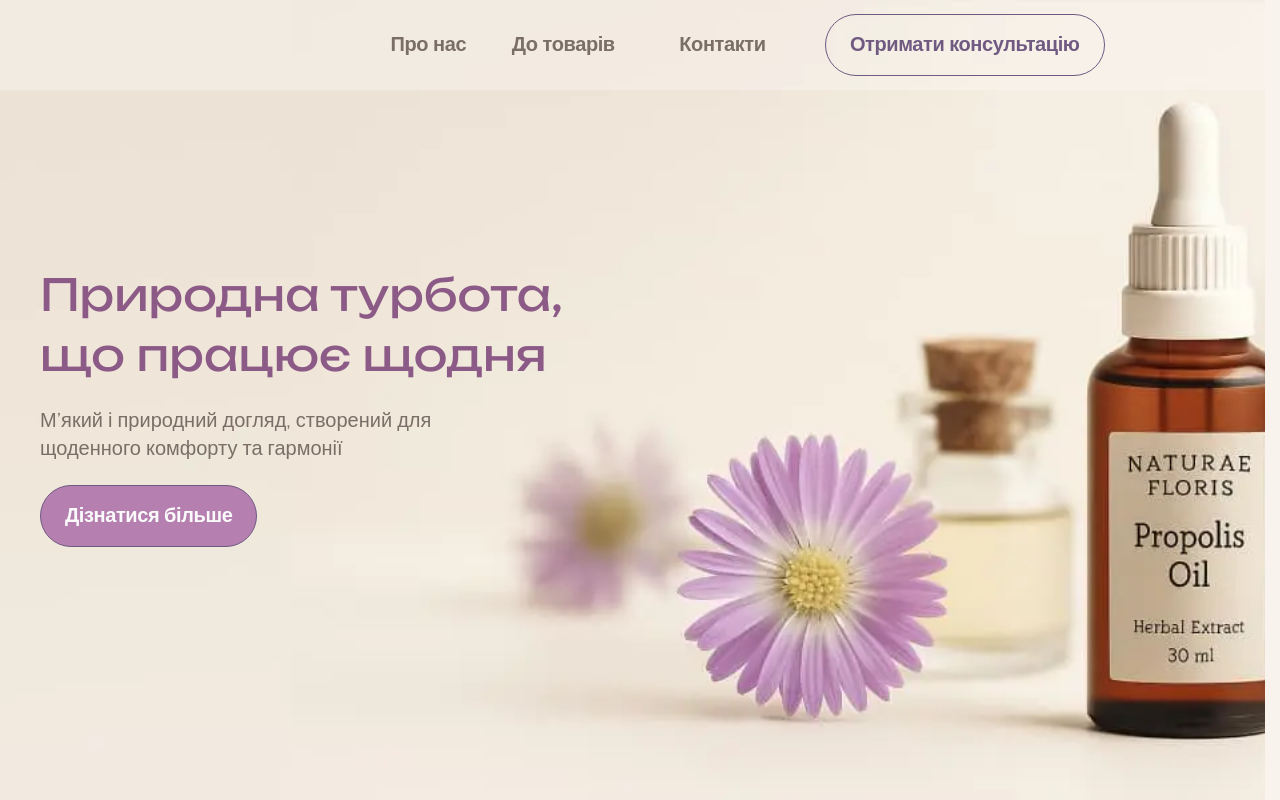
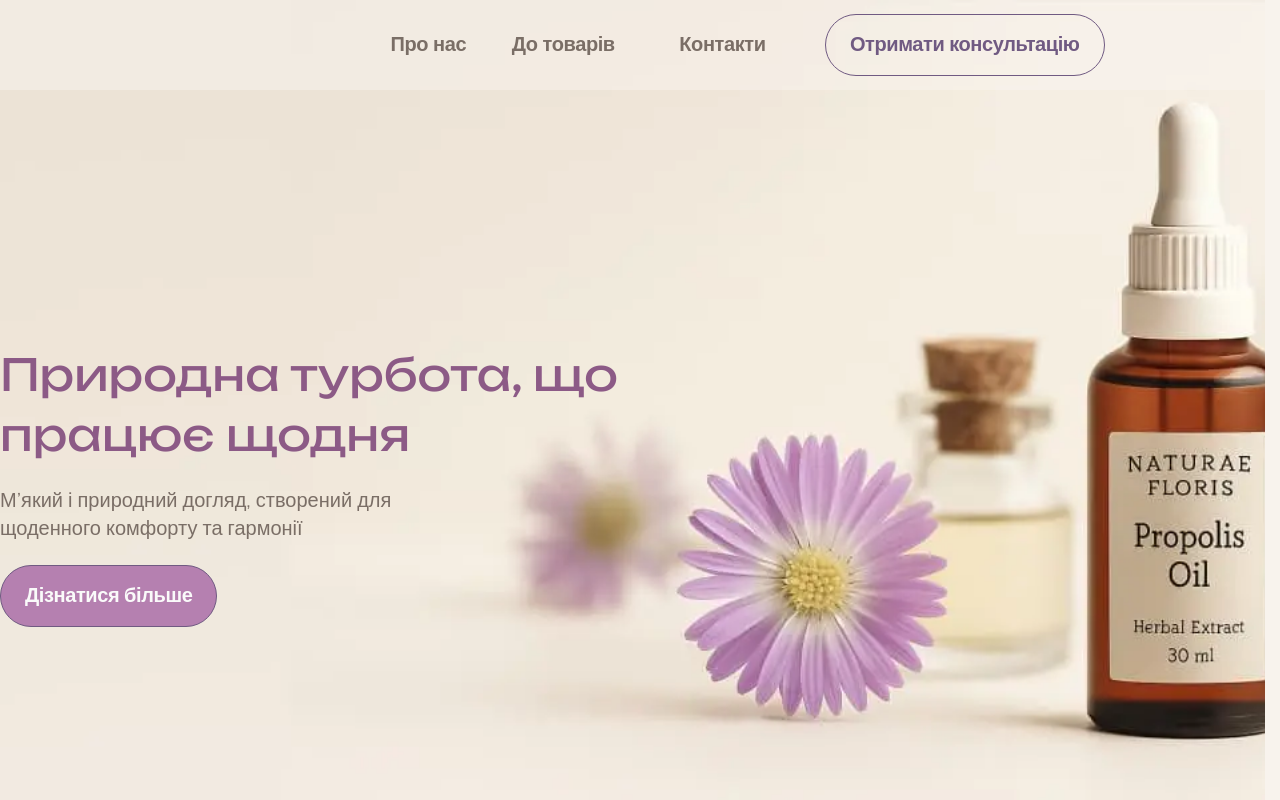
Before and after one commit to Sashko-kapillar/my-ersag, a React (Vite) app: page / in a window 1280 px wide. Shown: the top 800 px of the page. Built offline with nearby package versions, Linux system fonts and the light colour scheme.

Commit message:
style: change heroTitle width

```diff
--- a/index.html
+++ b/index.html
@@ -4,7 +4,7 @@
     <meta charset="UTF-8" />
     <link rel="icon" type="image/svg+xml" href="/vite.svg" />
     <meta name="viewport" content="width=device-width, initial-scale=1.0" />
-    <title>vite-ts-tw-template</title>
+    <title>Naturae Floris</title>
   </head>
   <body>
     <div id="root"></div>
--- a/src/components/Hero/Hero.tsx
+++ b/src/components/Hero/Hero.tsx
@@ -11,9 +11,8 @@ const Hero = () => {
       url('/images/hero-bg@3x.webp') 3x
     )` }}
   />
-      <div className="flex justify-between gap-5.5 flex-col max-h-full h-full w-1/2">
+
         <HeroTitle />
-      </div>
     </section>
   );
 };
--- a/src/components/HeroTitle/HeroTitle.tsx
+++ b/src/components/HeroTitle/HeroTitle.tsx
@@ -2,8 +2,7 @@ import SmartButton from "@/components/ui/Button/SmartButton";
 
 const HeroTitle = () => {
   return (
-    <section className="w-full relative pb-40 1xl:pb-55 3xl:pb-60 4xl:pb-70">
-      <div className="section flex gap-5.5 flex-col max-h-full h-full">
+      <div className="flex gap-5.5 flex-col max-h-full h-full 1xl:pl-10 lg:max-w-[800px]">
         {/* <VideoPlayer /> */}
         <h1 className="font-second text-master-600">Природна турбота, що працює щодня</h1>
         <p className="max-w-100 text-xl">М’який і природний догляд, створений для щоденного комфорту та гармонії</p>
@@ -15,7 +14,6 @@ const HeroTitle = () => {
             >
         </SmartButton>
       </div>
-    </section>
   );
 };
 
```
